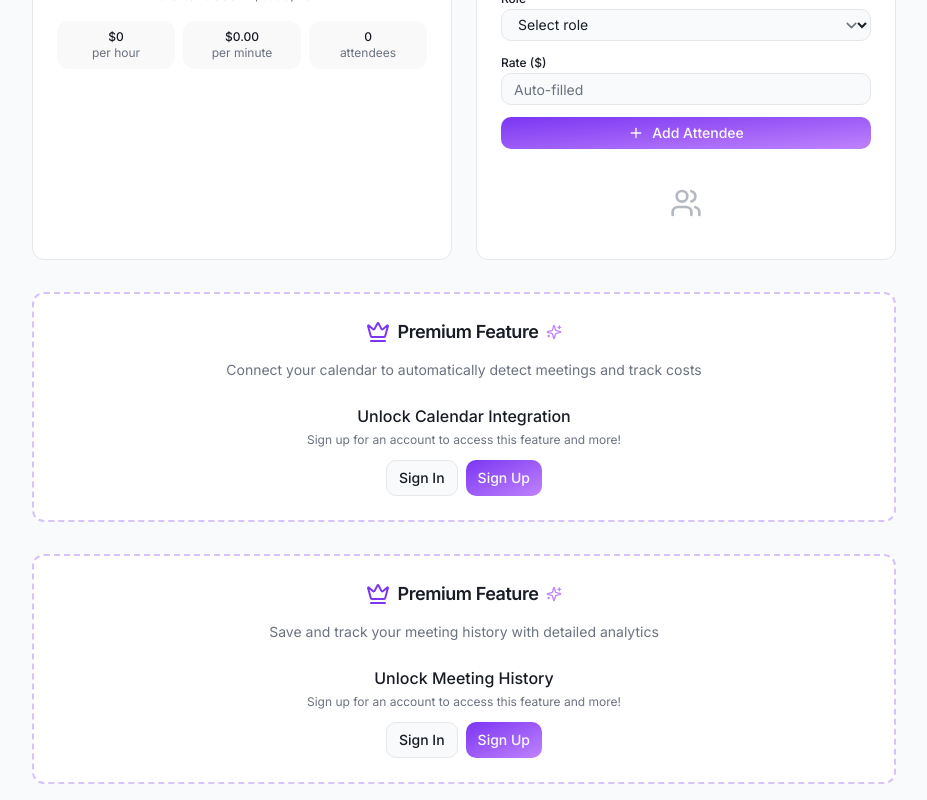
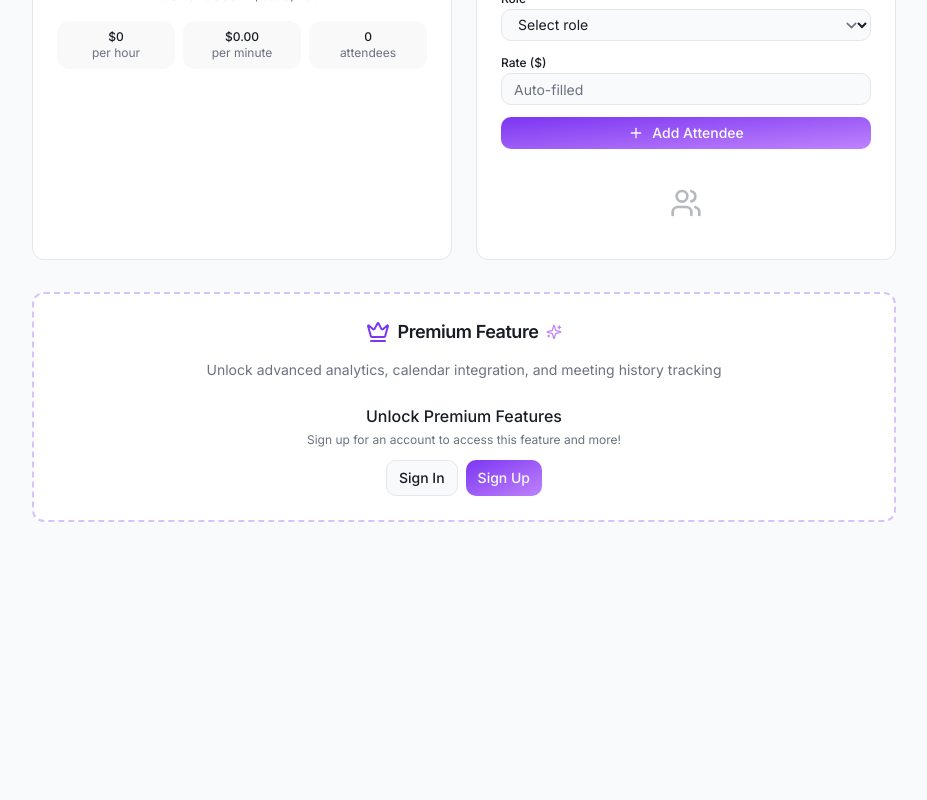
Before and after one commit to npdare/meet-cost-meter, a React (Vite) app: page / in a window 1280 px wide. Shown: the part 644-1444 px from the top of the page, without its empty margins (176-1103 px from the left). After the commit the page ends 1182 px from the top, so only its background shows below. Built offline with nearby package versions, Linux system fonts and the light colour scheme.

Commit message:
Refactor premium features
Combine two premium feature entries into one.

```diff
--- a/src/pages/Index.tsx
+++ b/src/pages/Index.tsx
@@ -417,12 +417,11 @@ const Index = () => {
         )}
 
         {/* Premium Features */}
-        <PremiumGate feature="Calendar Integration" description="Connect your calendar to automatically detect meetings and track costs">
-          <CalendarIntegration />
-        </PremiumGate>
-
-        <PremiumGate feature="Meeting History" description="Save and track your meeting history with detailed analytics">
-          <MeetingHistory />
+        <PremiumGate feature="Premium Features" description="Unlock advanced analytics, calendar integration, and meeting history tracking">
+          <div className="space-y-6">
+            <CalendarIntegration />
+            <MeetingHistory />
+          </div>
         </PremiumGate>
       </div>
     </div>
```
